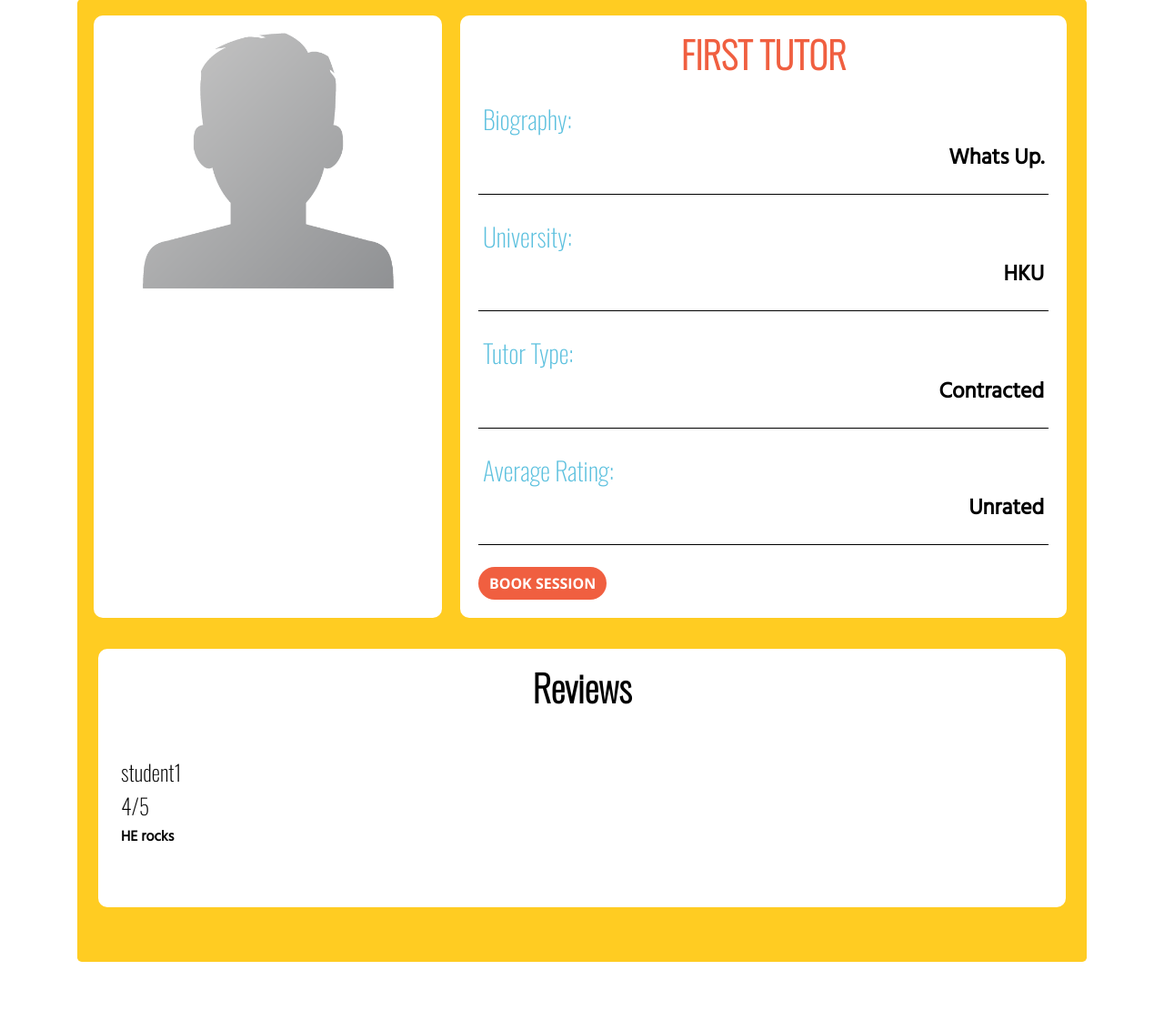
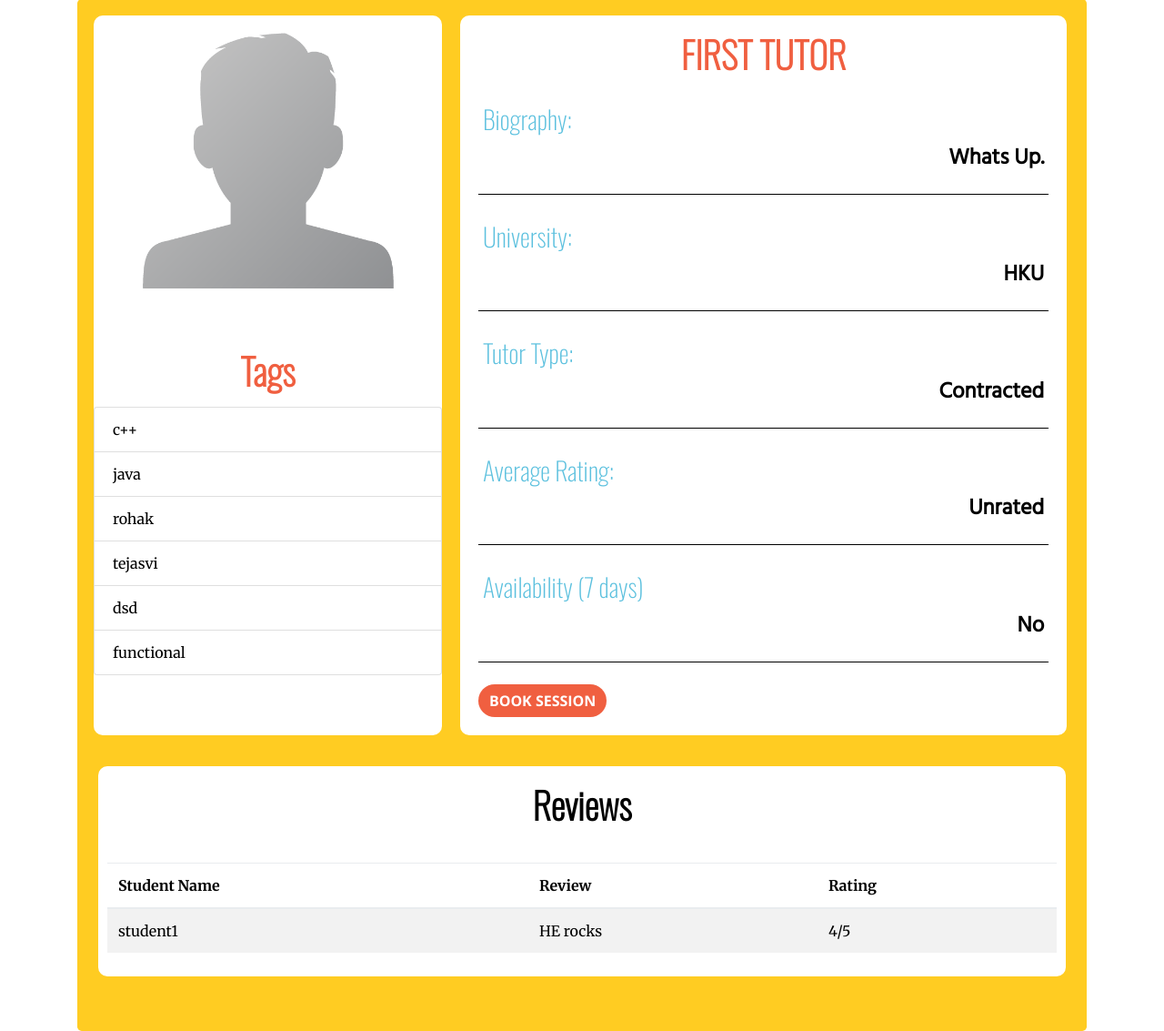
Before and after one commit to tejasvi-mehra/tutoria_project, a Django app: page /tutoria/view_profile/1/ in a window 1280 px wide. Shown: the part 70-1203 px from the top of the page at 91% size. Before the commit the page ends 1127 px from the top, so only its background shows below. Run offline with Django 3.2, Linux system fonts and the light colour scheme; a user stored in the database is signed in; data comes from the database, SQL or seed files in the repository; both versions use the stored data as it was after the commit; some libraries are stand-ins or nearby versions.

Commit message:
tags, reviews, funds

```diff
--- a/tutoria/admin.py
+++ b/tutoria/admin.py
@@ -1,12 +1,12 @@
 from django.contrib import admin
 from django.contrib.auth.models import User, Group
-from .models import MyTutorsWallet, Course, Tutor, Student, Transaction, Wallet, Session
+from .models import MyTutorsWallet, Course, Tutor, Student, Transaction, Wallet, Session, Review
 from django.contrib.admin import AdminSite
 
 
 admin.site.register(MyTutorsWallet)
 admin.site.register(Course)
-# Register your models here.
+admin.site.register(Review)
 admin.site.register(Tutor)
 admin.site.register(Student)
 admin.site.register(Transaction)
--- a/tutoria/templates/tutoria/funds/add_funds.html
+++ b/tutoria/templates/tutoria/funds/add_funds.html
@@ -2,6 +2,7 @@
 {% block body %}
     <main role="main" class="container">
       <div class="jumbotron" style="text-align:center;">
+        Funds - {{balance}}<br><br>
         <h1>Add Amount</h1>
         <form onSubmit="return confirm('Are you sure you wish to add funds?');" action="/tutoria/add_funds/" method="post">
           {% csrf_token %}
--- a/tutoria/templates/tutoria/funds/withdraw_funds.html
+++ b/tutoria/templates/tutoria/funds/withdraw_funds.html
@@ -2,10 +2,12 @@
 {% block body %}
     <main role="main" class="container">
       <div class="jumbotron" style="text-align:center;">
+        Funds - {{balance}}<br><br>
         <h1>Withdraw Amount</h1>
         <form onSubmit="return confirm('Are you sure you wish to withdraw?');" class="" action="/tutoria/withdraw_funds/" method="post">
           {% csrf_token %}
           $$ <input type="number" name="amount" value="" style="height:40px; width:100px">
+          <br><br>
           <button class ="btn btn-lg btn-primary" type="submit" name="button", style="height:40px">Submit</button>
         </form>
       </div>
--- a/tutoria/templates/tutoria/profile/s_view_profile.html
+++ b/tutoria/templates/tutoria/profile/s_view_profile.html
@@ -8,14 +8,19 @@
                       <div class="profile-pic">
                           <img src="{{tutor.avatar.url}}" alt="" class="img-rounded img-responsive" />
                       </div>
+                      <br><br>
                       <div class="">
-
+                        <h1><a href="#"> Tags</a></h1>
+                        <ul class="list-group">
+                          {% for tag in tags %}
+                            <li class="list-group-item">{{tag}}</li>
+                          {% endfor %}
+                        </ul>
                       </div>
                   </div>
                   <div class="profile-container-deets">
                           <h1><a href="#">{{tutor.first_name}} {{tutor.last_name}}</a></h1>
                           <div class="profile-sub-deets">
-
                               <div class="detail"><h3>Biography:</h3><p>{{tutor.biography}}</p></div><br>
                               <div class="detail"><h3>University:</h3> <p>{{tutor.university}}</p></div><br>
                               <div class="detail"><h3>Tutor Type:</h3> <p>{{tutor.tutortype}}</p></div><br>
@@ -28,6 +33,11 @@
                           {% else %}
                             <div class="detail"><h3>Average Rating:</h3><p>Unrated</p></div><br>
                           {% endif %}
+                          {% if isAvailable  %}
+                            <div class="detail"><h3>Availability (7 days)</h3><p>Yes</p></div><br>
+                          {% else %}
+                            <div class="detail"><h3>Availability (7 days)</h3><p>No</p></div><br>
+                          {% endif %}
                           <div class="btn-group">
                               <a class="btn btn-primary" href="/tutoria/viewTimetable/{{tutor.id}}">Book Session</a>
                           </div>
@@ -38,14 +48,25 @@
     <div class="reviews-container">
                 <h1>Reviews</h1>
                 <br>
-                {%for rev in reviews%}
-                <div class="review">
-                <h4>{{rev.student.username}}</h4>
-                <h4>{{rev.rating}}/5</h4>
-                <p>{{rev.text}}</p></div>
-                <br>
-                {%endfor%}
-            </div>
+          <table class="table table-striped">
+            <thead>
+              <tr>
+                <th>Student Name</th>
+                <th>Review</th>
+                <th>Rating</th>
+              </tr>
+            </thead>
+            <tbody>
+              {% for rev in reviews %}
+                <tr>
+                  <td>{{rev.student.username}}</td>
+                  <td>{{rev.text}}</td>
+                  <td>{{rev.rating}}/5</td>
+                </tr>
+              {% endfor %}
+            </tbody>
+          </table>
+    </div>
   </div>
 </main>
 
--- a/tutoria/views.py
+++ b/tutoria/views.py
@@ -274,14 +274,22 @@ def nameSearch(request):
 @login_required(redirect_field_name='/tutoria/dashboard')
 def view_tutor_profile(request, tutor_id):
     tutor = get_object_or_404(Tutor, pk=tutor_id)
+    tags = tutor.tags.split(',');
+    print(tags)
     reviews=Review.objects.filter(tutor=tutor)
     hasRating=False
     if len(reviews)>3:
         hasRating=True
+    context = {
+        'tutor':tutor,
+        'reviews':reviews[::-1],
+        'hasRating':hasRating,
+        'tags' :tags[:6]
+    }
     if request.user.username == tutor.username:
-        return render(request, 'tutoria/profile/t_view_profile.html', {'tutor':tutor, 'reviews':reviews[::-1], 'hasRating':hasRating})
+        return render(request, 'tutoria/profile/t_view_profile.html', context)
     else:
-        return render(request, 'tutoria/profile/s_view_profile.html', {'tutor':tutor, 'reviews':reviews[::-1], 'hasRating':hasRating})
+        return render(request, 'tutoria/profile/s_view_profile.html', context)
 
 
 @login_required(redirect_field_name='/tutoria/dashboard')
@@ -492,37 +500,21 @@ def detail_cancel(request, date_time):
 
 @login_required()
 def add_funds(request):
+    wallet = Wallet.objects.get(username=request.user.username)
     if request.method == 'POST':
         amount = request.POST['amount']
-        # student = Student.objects.get(username = request.user.username)
-        # if student.isTutor:
-        #     tutor = Tutor.objects.get(username=request.user.username)
-        #     tutor.balance = float(tutor.balance) + float(amount)
-        #     tutor.save()
-        # else:
-        #     student.balance= float(student.balance) + float(amount)
-        #     student.save()
-        wallet = Wallet.objects.get(username=request.user.username)
-        wallet.balance = float(wallet.balance)+float(amount)
+        wallet.balance = float(wallet.balance) + float(amount)
         wallet.save()
         return redirect('/tutoria/dashboard')
     else:
-        return render(request, 'tutoria/funds/add_funds.html')
+        return render(request, 'tutoria/funds/add_funds.html', {'balance' : wallet.balance})
 
 # Withdraw funds for tutor
 @login_required()
 def withdraw_funds(request):
+    wallet = Wallet.objects.get(username=request.user.username)
     if request.method == 'POST':
         amount = request.POST['amount']
-        # student = Student.objects.get(username = request.user.username)
-        # if student.isTutor:
-        #     tutor = Tutor.objects.get(username=request.user.username)
-        #     tutor.balance = float(tutor.balance) + float(amount)
-        #     tutor.save()
-        # else:
-        #     student.balance= float(student.balance) + float(amount)
-        #     student.save()
-        wallet = Wallet.objects.get(username=request.user.username)
         if float(amount) > float(wallet.balance) :
             return render(request, 'tutoria/funds/withdraw_funds.html', {error : "Insufficient funds !!!"})
         else :
@@ -530,7 +522,7 @@ def withdraw_funds(request):
             wallet.save()
         return redirect('/tutoria/dashboard')
     else:
-        return render(request, 'tutoria/funds/withdraw_funds.html')
+        return render(request, 'tutoria/funds/withdraw_funds.html', {'balance' : wallet.balance})
 
 @login_required()
 def notifications(request):
```
Also changed, not shown: tutoria/templates/tutoria/profile/t_view_profile.html (+32 -17 lines), db.sqlite3.
